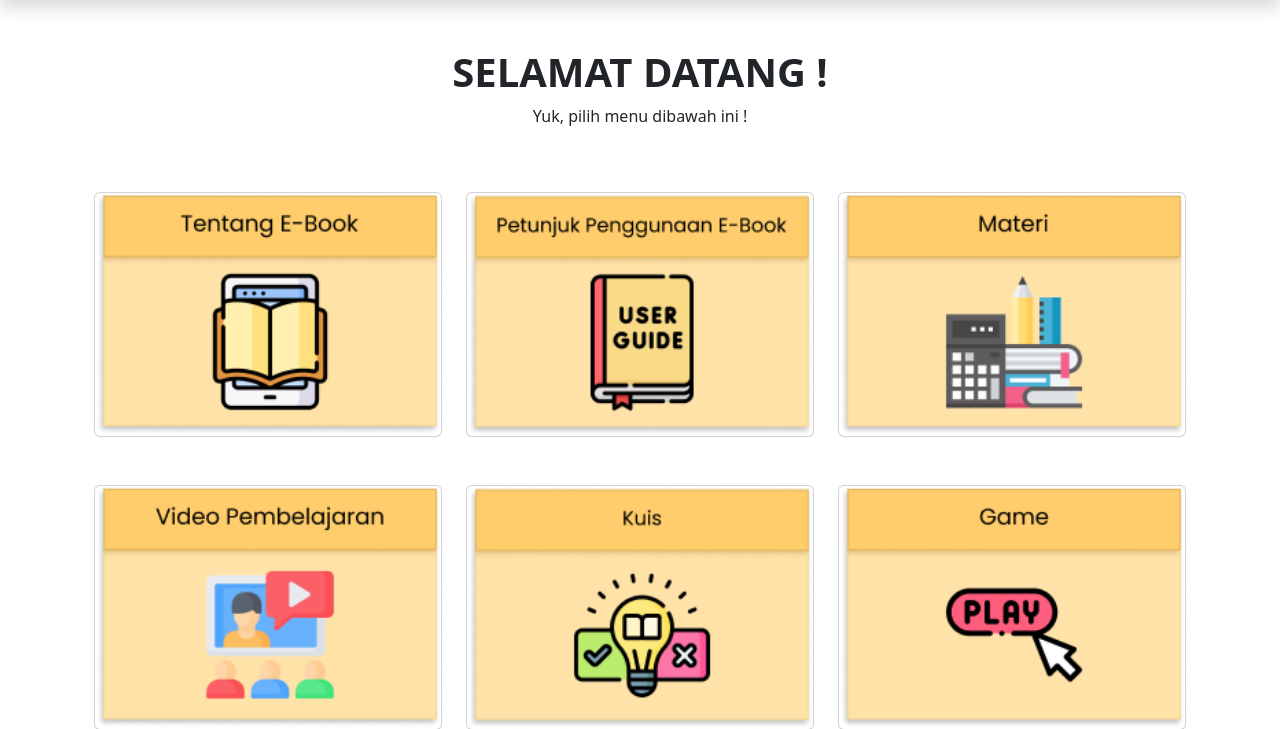
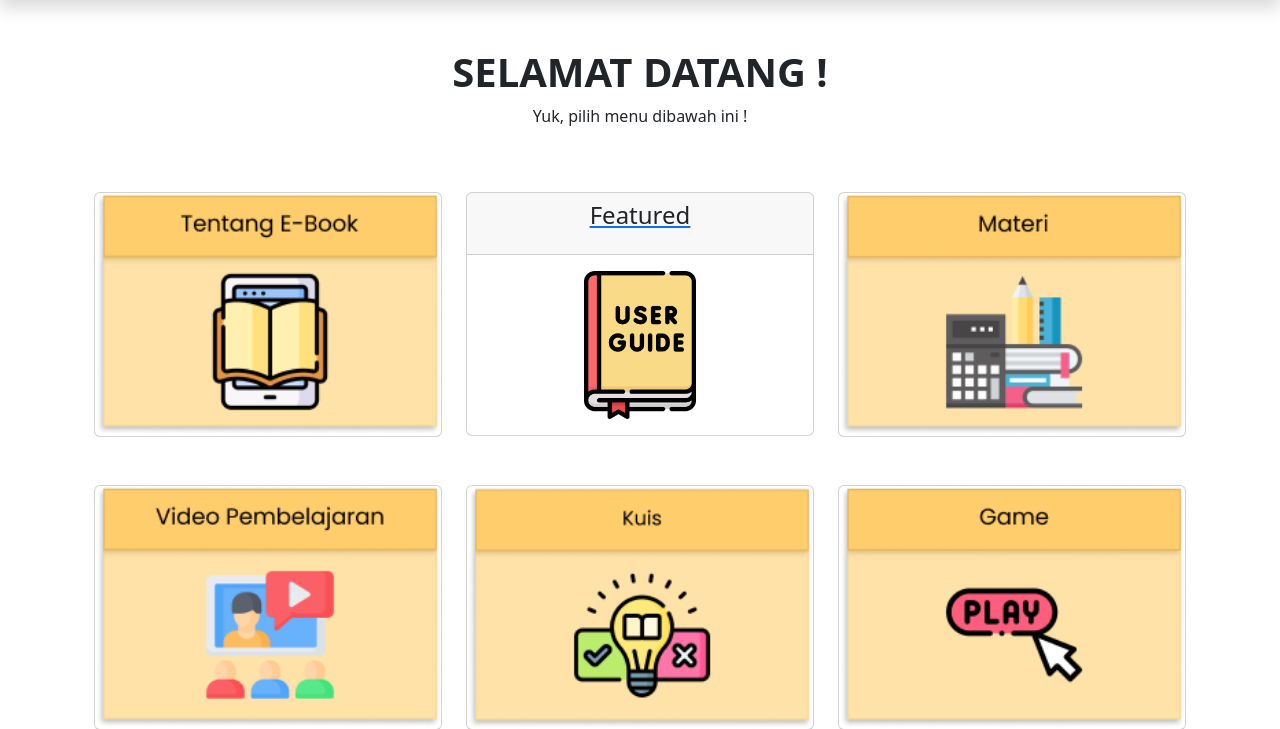
Before and after one commit to iskandarsh/web_ebook, a CodeIgniter app: page /database/home in a window 1280 px wide. Shown: the part 56-785 px from the top of the page. Run offline with CodeIgniter, Linux system fonts and the light colour scheme; the visitor is signed in with stand-in values (Sample User, id 1).

Commit message:
menu box blm fix

```diff
--- a/application/views/home.php
+++ b/application/views/home.php
@@ -15,9 +15,20 @@
             </div>
             <div class="col-md-4 pt-5">
                 <a href="<?= base_url().'petunjuk' ?>">
-                    <div class="card">
+                    <!-- <div class="card">
                         <img  src="<?= base_url().'assets/images/Menu(1).png'; ?>"  class="card-img-top" alt="Image 2">
+                    </div> -->
+                    <div class="card text-center">
+                        <div class="card-header" style="height:62px; text-align: center; font-size:x-large; font-weight:bold">
+                            <h4>Featured</h4>
+                        </div>
+                        <div class="card-body">
+                            <img  src="<?= base_url().'assets/images/icons/user-guide.png'; ?>"  class="card-img-top" style="width:148px; height:148px" alt="Menu 2">
+
+                        </div>
                     </div>
+
+
                 </a>
             </div>
             <div class="col-md-4 pt-5">
```
Also changed, not shown: assets/images/icons/user-guide.png (added).
